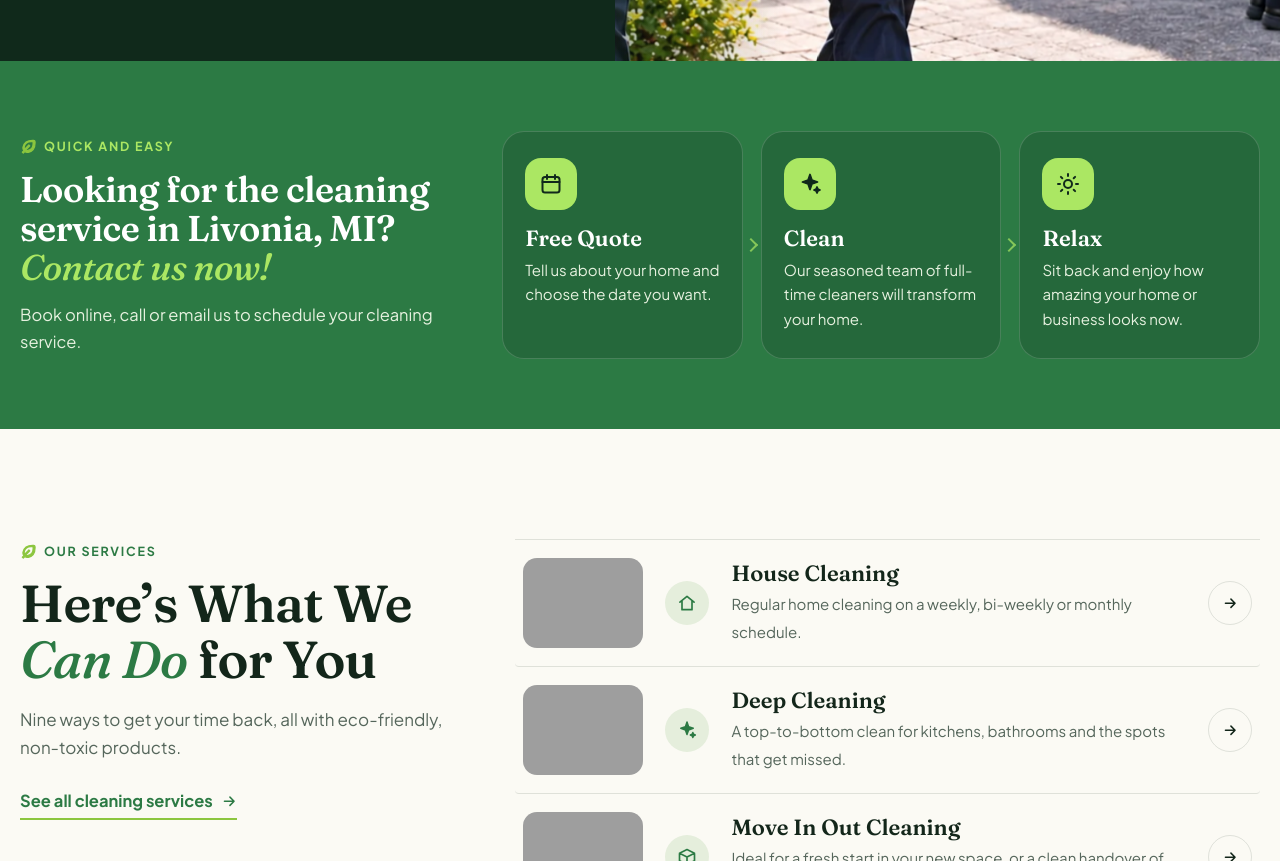
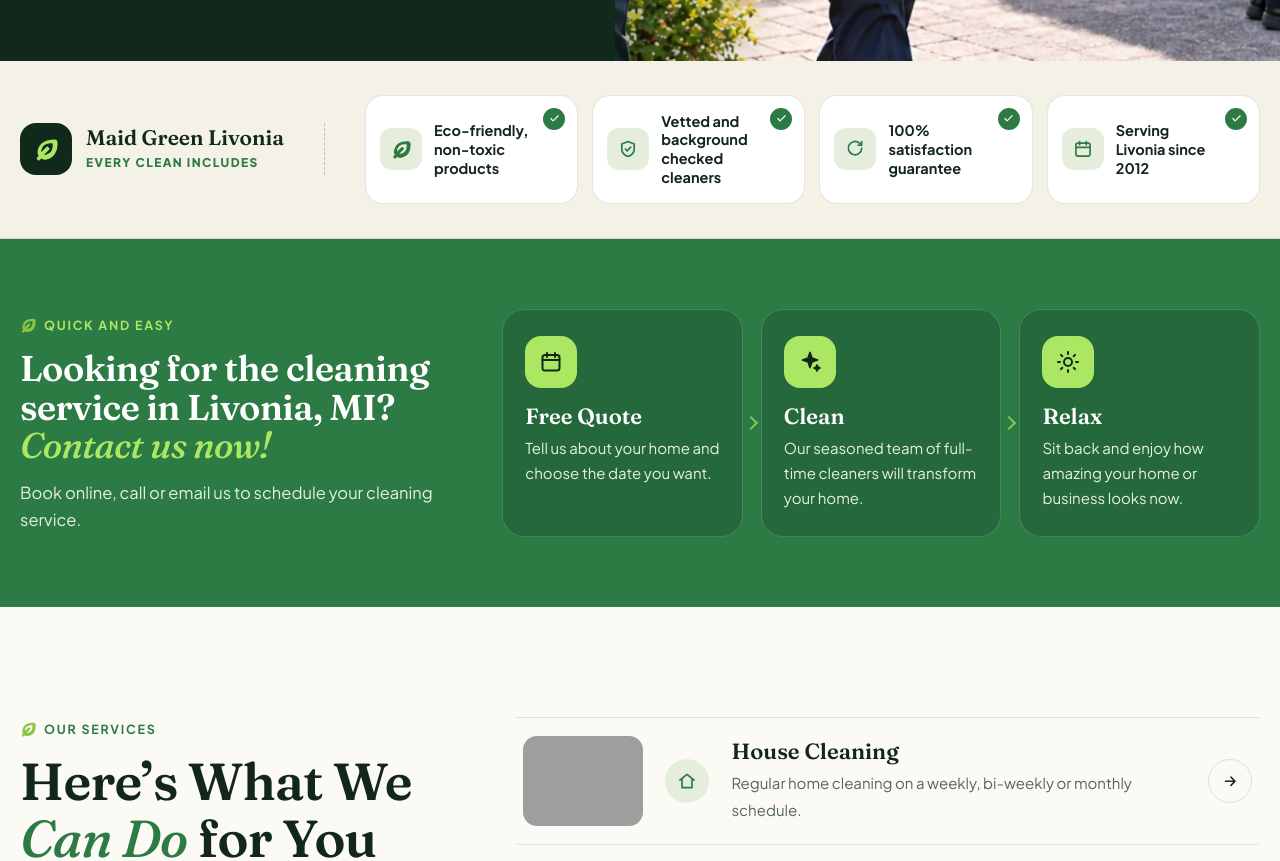
Before and after one commit to dallaswebagency/maidgreenlivonia, a plain HTML site: page index.html in a window 1280 px wide. Shown: the part 849-1710 px from the top of the page. Drawn offline with Linux system fonts and the light colour scheme; grey boxes are pictures that could not be loaded.

Commit message:
New 'Every clean includes' strip after hero with self-ticking trust cards
Co-Authored-By: Claude Opus 5.5 <noreply@anthropic.com>
Claude-Session: https://claude.ai/code/session_017Li8CJi9xLmYeR52aEe7Pb

```diff
--- a/index.html
+++ b/index.html
@@ -135,6 +135,22 @@ a.u{font-weight:700;color:#fff;white-space:nowrap}
 .hp-seal{position:absolute;right:28px;top:28px;width:92px;height:92px;z-index:1;animation:spin 26s linear infinite}
 @keyframes spin{to{transform:rotate(360deg)}}
 @media (prefers-reduced-motion:reduce){.hp-img,.ck,.hp-seal{animation:none}}
+
+/* promise strip */
+.promise{background:var(--cream);border-bottom:1px solid var(--line);padding:34px 0}
+.pr-g{display:grid;grid-template-columns:auto 1fr;gap:40px;align-items:center}
+.pr-h{display:flex;align-items:center;gap:14px;padding-right:40px;border-right:1px dashed rgba(16,41,27,.25)}
+.pr-ic{width:52px;height:52px;border-radius:16px;background:var(--forest);color:var(--lime);display:grid;place-items:center;font-size:24px}
+.pr-h b{display:block;font:600 21px/1.1 var(--serif);color:var(--forest)}
+.pr-h small{display:block;margin-top:4px;font-size:12px;font-weight:800;letter-spacing:.12em;text-transform:uppercase;color:var(--green)}
+.pr-list{list-style:none;margin:0;padding:0;display:grid;grid-template-columns:repeat(4,1fr);gap:14px}
+.pr-list li{position:relative;display:flex;align-items:center;gap:12px;background:#fff;border:1px solid var(--line);border-radius:18px;padding:16px 40px 16px 14px;font-weight:700;font-size:14.5px;line-height:1.3;transition:transform .3s,box-shadow .3s}
+.pr-list li:hover{transform:translateY(-3px);box-shadow:var(--sh)}
+.pr-i{width:42px;height:42px;border-radius:12px;background:var(--sage);color:var(--green);display:grid;place-items:center;flex:none;font-size:20px}
+.pr-list i{position:absolute;right:12px;top:12px;width:22px;height:22px;border-radius:50%;border:2px solid #cfd8cf;display:grid;place-items:center;transition:background .35s,border-color .35s}
+.pr-list i svg{color:#fff;stroke-width:3;font-size:11px;stroke-dasharray:24;stroke-dashoffset:24;transition:stroke-dashoffset .45s .15s}
+.pr-list li.on i{background:var(--green);border-color:var(--green)}
+.pr-list li.on i svg{stroke-dashoffset:0}
 
 /* steps band */
 .steps{background:var(--green);color:#fff;padding:70px 0;position:relative}
@@ -333,6 +349,7 @@ a.u{font-weight:700;color:#fff;white-space:nowrap}
  .mnav .btn{margin-top:12px}
  .hero-g{grid-template-columns:1fr;min-height:0}.hero-pic{order:0}.hero-pic{min-height:0;aspect-ratio:16/10;overflow:visible}.hp-img{position:absolute}.hero-pic{overflow:hidden}
  .hero-panel{padding:56px 32px 64px;justify-content:center}
+ .pr-g{grid-template-columns:1fr;gap:20px}.pr-h{border-right:0;padding-right:0}.pr-list{grid-template-columns:1fr 1fr}
  .steps-g,.svc-g,.why-g,.areas-top,.areas-g,.story-g,.quote-g,.faq-g{grid-template-columns:1fr;gap:44px}
  .svc-side{position:static}
  .rev-wall{columns:2}
@@ -365,6 +382,7 @@ a.u{font-weight:700;color:#fff;white-space:nowrap}
  .why-tiles{grid-template-columns:1fr}
  .wt:nth-child(2),.wt:nth-child(4),.wt:nth-child(2).rv:not(.in),.wt:nth-child(4).rv:not(.in){transform:none}
  .rev-wall{columns:1}
+ .promise{padding:28px 0}.pr-list{grid-template-columns:1fr;gap:10px}.pr-list li{padding:12px 40px 12px 12px}
  .work-strip{gap:12px}.wk:nth-child(even){margin-top:24px}
  .cities{grid-template-columns:1fr}
  .hood{padding:24px}
@@ -463,6 +481,16 @@ a.u{font-weight:700;color:#fff;white-space:nowrap}
     </div>
   </div>
 </section>
+
+<section class="promise" aria-label="Every clean includes"><div class="wrap pr-g">
+  <div class="pr-h rv"><span class="pr-ic"><svg aria-hidden="true"><use href="#i-leaf"/></svg></span><div><b>Maid Green Livonia</b><small>Every clean includes</small></div></div>
+  <ul class="pr-list" id="ck">
+    <li class="rv"><span class="pr-i"><svg aria-hidden="true"><use href="#i-leaf"/></svg></span><span class="pr-t">Eco-friendly, non-toxic products</span><i><svg aria-hidden="true"><use href="#i-check"/></svg></i></li>
+    <li class="rv d1"><span class="pr-i"><svg aria-hidden="true"><use href="#i-shield"/></svg></span><span class="pr-t">Vetted and background checked cleaners</span><i><svg aria-hidden="true"><use href="#i-check"/></svg></i></li>
+    <li class="rv d2"><span class="pr-i"><svg aria-hidden="true"><use href="#i-redo"/></svg></span><span class="pr-t">100% satisfaction guarantee</span><i><svg aria-hidden="true"><use href="#i-check"/></svg></i></li>
+    <li class="rv d3"><span class="pr-i"><svg aria-hidden="true"><use href="#i-calendar"/></svg></span><span class="pr-t">Serving Livonia since 2012</span><i><svg aria-hidden="true"><use href="#i-check"/></svg></i></li>
+  </ul>
+</div></section>
 
 <section class="steps" aria-labelledby="steps-h"><div class="wrap steps-g">
   <div class="steps-h"><span class="eyebrow light"><svg aria-hidden="true"><use href="#i-leaf"/></svg>Quick and easy</span><h2 id="steps-h">Looking for the cleaning service in Livonia, MI? <em>Contact us now!</em></h2><p>Book online, call or email us to schedule your cleaning service.</p></div>
@@ -620,7 +648,7 @@ m.querySelectorAll('a').forEach(function(a){a.addEventListener('click',close)});
 document.querySelectorAll('.faq details').forEach(function(d){d.addEventListener('toggle',function(){if(d.open)document.querySelectorAll('.faq details').forEach(function(o){if(o!==d)o.open=false})})});
 var f=document.getElementById('qf');
 f.addEventListener('submit',function(e){e.preventDefault();if(!f.reportValidity())return;f.closest('.q-box').classList.add('done')});
-var ck=document.querySelectorAll('#ck li');ck.forEach(function(li,i){setTimeout(function(){li.classList.add('on')},900+i*550)});
+var ckl=document.getElementById('ck');if(ckl){var tick=function(){ckl.querySelectorAll('li').forEach(function(li,i){setTimeout(function(){li.classList.add('on')},300+i*450)})};if(io){var o2=new IntersectionObserver(function(es){if(es[0].isIntersecting){tick();o2.disconnect()}},{threshold:.4});o2.observe(ckl)}else tick()}
 var hq=document.getElementById('hq');
 hq.addEventListener('submit',function(e){e.preventDefault();var sv=hq.querySelector('input[name=hsvc]:checked');
 var sel=f.querySelector('select[name=service]');if(sv&&sel)sel.value=sv.value;
```
